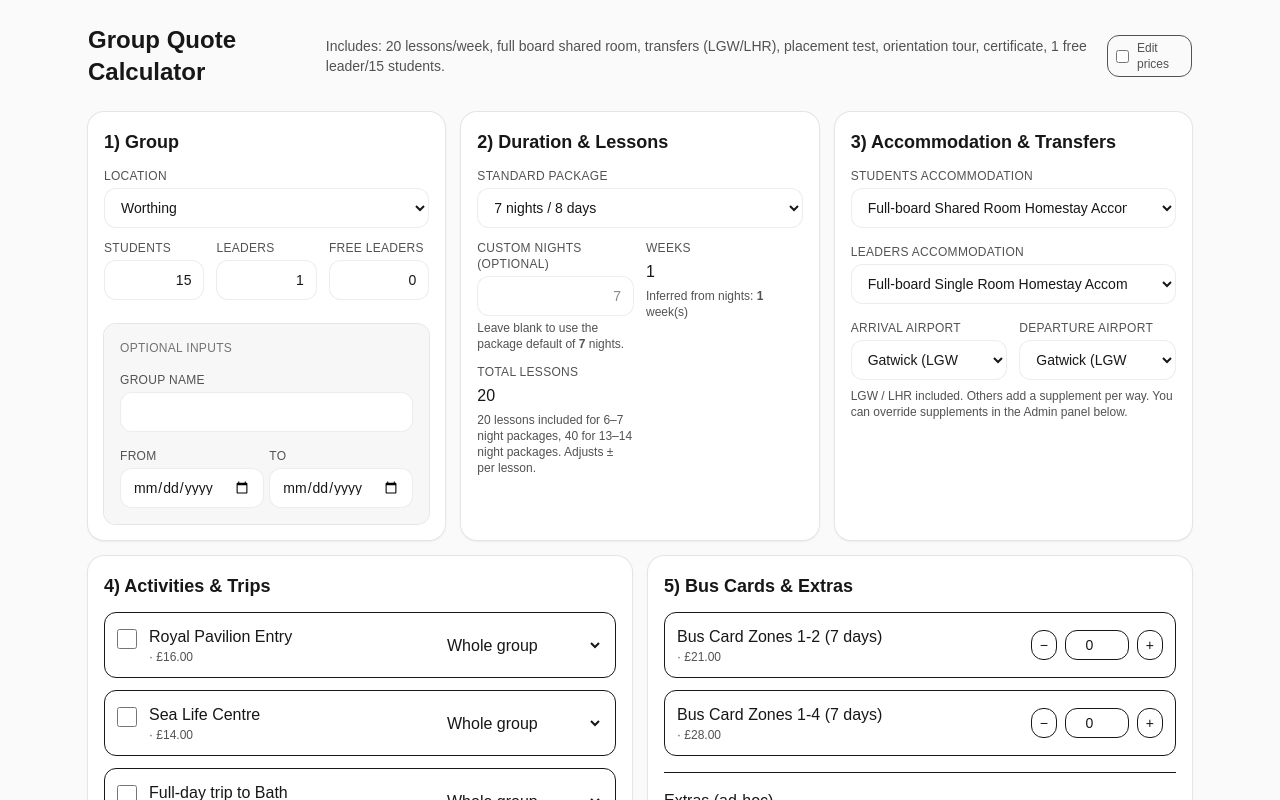
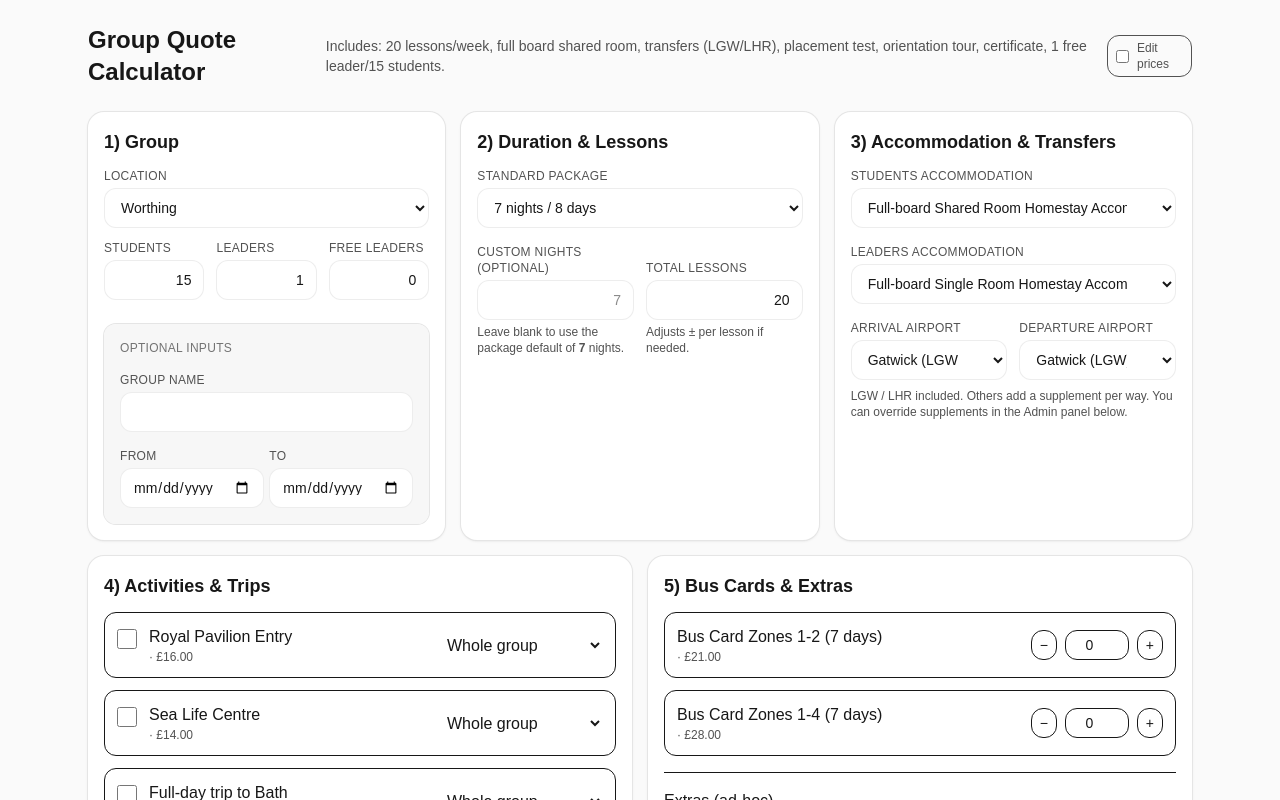
Before and after one commit to simonelebowski/group-quote, a Next.js app: page / in a window 1280 px wide. Shown: the top 800 px of the page. Built offline with nearby package versions, Linux system fonts and the light colour scheme.

Commit message:
total lessons and style done

```diff
--- a/src/components/Controls.tsx
+++ b/src/components/Controls.tsx
@@ -65,9 +65,9 @@ export default function Controls({
         customNights={customNights}
         setCustomNights={setCustomNights}
         clamp={clamp}
-        weeks={weeks}
-        setWeeks={setWeeks}
-        inferredWeeks={inferredWeeks}
+        // weeks={weeks}
+        // setWeeks={setWeeks}
+        // inferredWeeks={inferredWeeks}
         lessonsPerWeek={lessonsPerWeek}
         setLessonsPerWeek={setLessonsPerWeek}
       />
--- a/src/components/DurationCard.tsx
+++ b/src/components/DurationCard.tsx
@@ -13,9 +13,9 @@ export default function DurationCard({
   customNights,
   setCustomNights,
   clamp,
-  weeks,
-  setWeeks,
-  inferredWeeks,
+  // weeks,
+  // setWeeks,
+  // inferredWeeks,
   lessonsPerWeek,
   setLessonsPerWeek,
 }) {
@@ -40,63 +40,32 @@ export default function DurationCard({
 
       <div className="mt-3 grid grid-cols-2 gap-3">
         <div>
-          <Label>Custom Nights (optional)</Label>
+          <div className="min-h-[40px] flex items-end">
+            <Label>Custom Nights (optional)</Label>
+          </div>
           <Input
             value={customNights}
             setValue={setCustomNights}
             clamp={clamp}
             placeholder={baseNights}
           />
-          {/* <input
-            type="number"
-            className="input"
-            min={1}
-            placeholder={`${baseNights}`}
-            value={customNights}
-            onChange={(e) => {
-              const v = e.target.value;
-              setCustomNights(v === "" ? "" : clamp(parseInt(v), 1, 60));
-            }}
-          /> */}
           <p className="mt-1 text-xs text-neutral-600">
             Leave blank to use the package default of <b>{baseNights}</b>{" "}
             nights.
           </p>
         </div>
         <div>
-          <Label>Weeks</Label>
-          <input
-            type="number"
-            className="input"
-            min={1}
-            max={8}
-            value={weeks}
-            onChange={(e) =>
-              setWeeks(clamp(parseInt(e.target.value || "1"), 1, 8))
-            }
+          <div className="min-h-[40px] flex items-end">
+            <Label>Total Lessons</Label>
+          </div>
+          <Input
+            max={60}
+            value={lessonsPerWeek}
+            setValue={setLessonsPerWeek}
+            clamp={clamp}
           />
           <p className="mt-1 text-xs text-neutral-600">
-            Inferred from nights: <b>{inferredWeeks}</b> week(s)
-          </p>
-        </div>
-      </div>
-
-      <div className="mt-3 grid grid-cols-2 gap-3">
-        <div>
-          <Label>Total Lessons</Label>
-          <input
-            type="number"
-            className="input"
-            min={0}
-            max={60}
-            value={lessonsPerWeek}
-            onChange={(e) =>
-              setLessonsPerWeek(clamp(parseInt(e.target.value || "0"), 0, 60))
-            }
-          />
-          <p className="mt-1 text-xs text-neutral-600">
-              20 lessons included for 6–7 night packages, 40 for 13–14 night packages.
-              Adjusts ± per lesson.
+              Adjusts ± per lesson if needed.
           </p>
         </div>
       </div>
```
